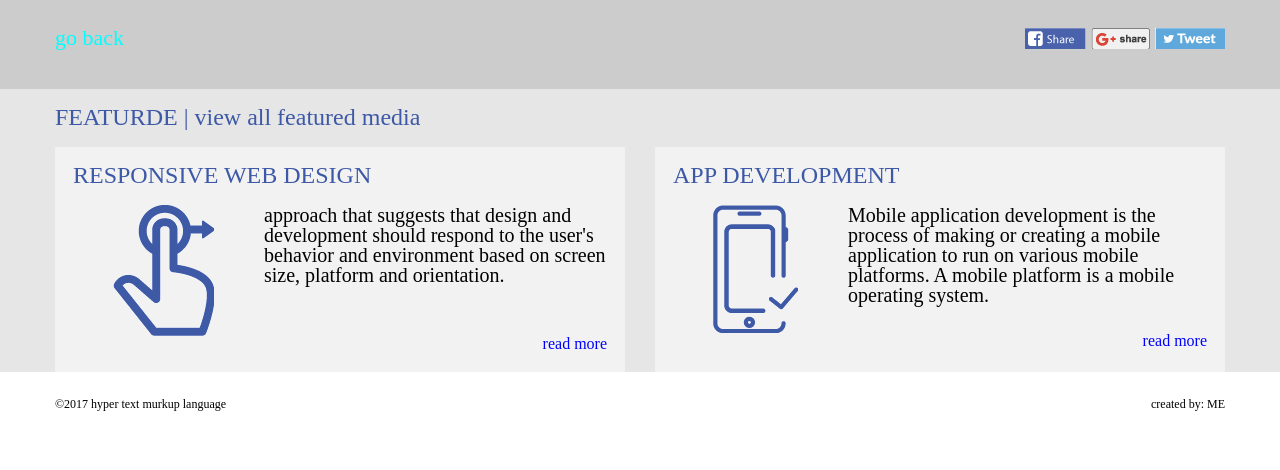
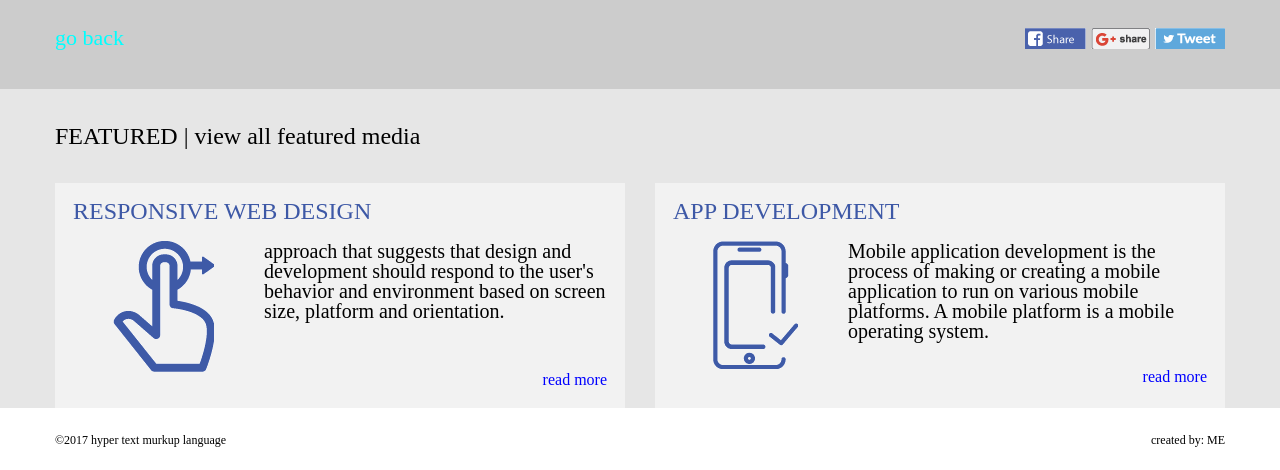
Before and after one commit to beqatsiskarauli/flex, a plain HTML site: page index.html in a window 1280 px wide. Shown: the part 1669-2139 px from the top of the page. Before the commit the page ends 2103 px from the top, so only its background shows below. Drawn offline with Linux system fonts and the light colour scheme.

Commit message:
full version

```diff
--- a/css/style.css
+++ b/css/style.css
@@ -119,6 +119,11 @@
 	width: 1170px;
 	margin: 0 auto;
 }
+.sec4-h{
+	font-size: 24px;
+	padding-top: 35px;
+	padding-bottom: 35px;
+}
 .sec4-h2{
 	font-size: 24px;
 	padding-top: 16px;
--- a/index.html
+++ b/index.html
@@ -112,7 +112,7 @@
 
 	<section class="section-4">
 		<div class="sec4-conteiner">
-			<h2 class="sec4-h2">FEATURDE | view all featured media</h2>
+			<h2 class="sec4-h">FEATURED | view all featured media</h2>
 			<div class="sec4-wraper">
 				<div class="sec4-box">
 					<h2 class="sec4-h2 BIG">Responsive Web Design</h2>
```
